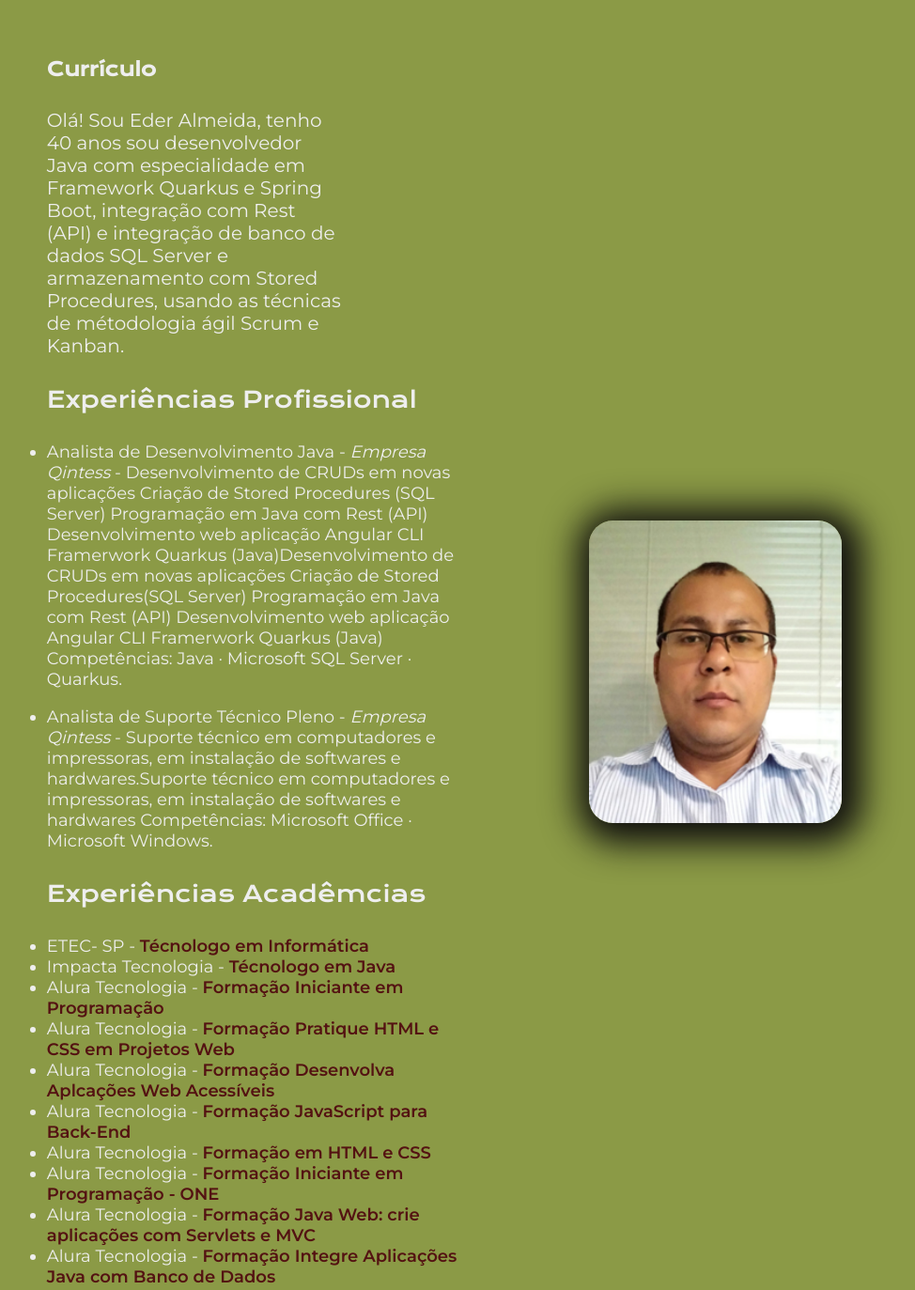
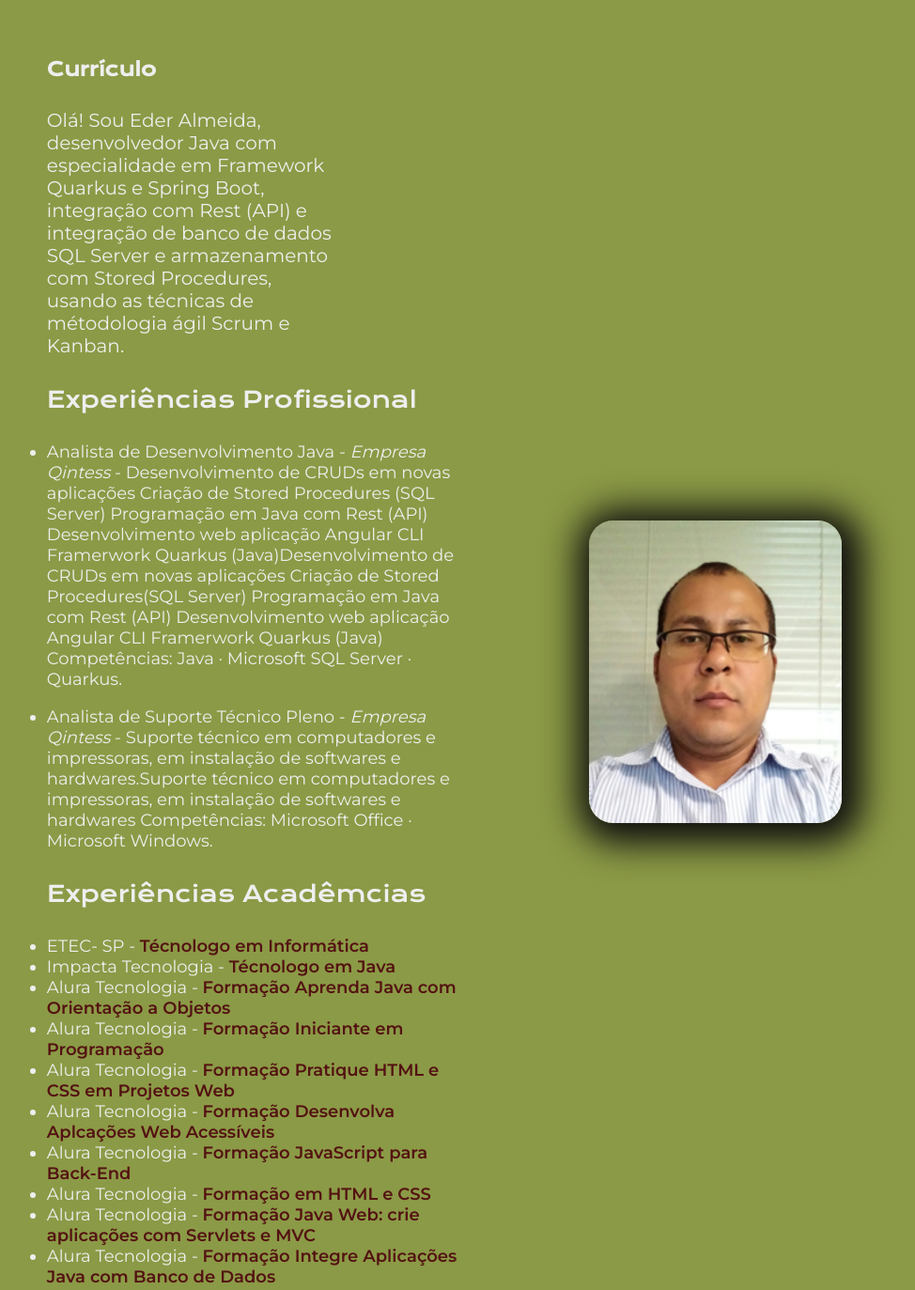
Before and after one commit to ederaalmeida/portifolio, a plain HTML site: page curriculum.html in a window 1280 px wide. Shown: the part 53-1426 px from the top of the page at 94% size, without its empty margins (167-1141 px from the left). Drawn offline with nearby package versions, Linux system fonts and the light colour scheme.

Commit message:
atualizado dados

```diff
--- a/curriculum.html
+++ b/curriculum.html
@@ -21,26 +21,42 @@
     <main class="apresentacao">
         <section class="apresentacao__conteudo">
             <h1 class="apresentacao__conteudo__titulo">Currículo</h1>
-            <p class="apresentacao__conteudo__texto">Olá! Sou Eder Almeida, tenho 40 anos sou desenvolvedor Java com especialidade em Framework Quarkus e Spring Boot, integração com Rest (API) e integração de banco de dados SQL Server e armazenamento com Stored Procedures, usando  as técnicas de métodologia ágil Scrum e Kanban.</p>
+            <p class="apresentacao__conteudo__texto">Olá! Sou Eder Almeida, desenvolvedor Java com
+                especialidade em Framework Quarkus e Spring Boot, integração com Rest (API) e integração de banco de
+                dados SQL Server e armazenamento com Stored Procedures, usando as técnicas de métodologia ágil Scrum e
+                Kanban.</p>
             <h2 class="apresentacao__links__subtitulo">Experiências Profissional</h1>
                 <ul class="apresetacao__conteudo__menu">
                     <li class="apresentacao__conteudo__menu__lista">
                         Analista de Desenvolvimento Java - <i>Empresa Qintess</i> -
                         Desenvolvimento de CRUDs em novas aplicações Criação de Stored Procedures (SQL Server)
                         Programação em Java com Rest (API) Desenvolvimento web aplicação Angular CLI
-                        Framerwork Quarkus (Java)Desenvolvimento de CRUDs em novas aplicações Criação de Stored Procedures(SQL Server) Programação em Java com Rest (API) Desenvolvimento web aplicação Angular CLI Framerwork Quarkus (Java) Competências: Java · Microsoft SQL Server · Quarkus.
+                        Framerwork Quarkus (Java)Desenvolvimento de CRUDs em novas aplicações Criação de Stored
+                        Procedures(SQL Server) Programação em Java com Rest (API) Desenvolvimento web aplicação Angular
+                        CLI Framerwork Quarkus (Java) Competências: Java · Microsoft SQL Server · Quarkus.
                     </li></br>
-                    <li class="apresentacao__conteudo__menu__lista">Analista de Suporte Técnico Pleno - <i>Empresa Qintess</i> - Suporte técnico em computadores e impressoras, em instalação de softwares e hardwares.Suporte técnico em computadores e impressoras, em instalação de softwares e hardwares Competências: Microsoft Office · Microsoft Windows.</li>
+                    <li class="apresentacao__conteudo__menu__lista">Analista de Suporte Técnico Pleno - <i>Empresa
+                            Qintess</i> - Suporte técnico em computadores e impressoras, em instalação de softwares e
+                        hardwares.Suporte técnico em computadores e impressoras, em instalação de softwares e hardwares
+                        Competências: Microsoft Office · Microsoft Windows.</li>
                 </ul>
 
                 <h2 class="apresentacao__links__subtitulo">Experiências Acadêmcias</h1>
                     <ul class="apresetacao__conteudo__menu">
-                        <li class="apresentacao__conteudo__menu__lista">ETEC- SP - <span>Técnologo em Informática</span></li>
+                        <li class="apresentacao__conteudo__menu__lista">ETEC- SP - <span>Técnologo em Informática</span>
+                        </li>
                         <li class="apresentacao__conteudo__menu__lista">Impacta Tecnologia - <span>Técnologo em
                                 Java</span></li>
-                                <li class="apresentacao__conteudo__menu__lista">
-                                    Alura Tecnologia - <span><a href="https://cursos.alura.com.br/degree/certificate/e1cc86e4-1000-449e-8fe6-47653241a883">Formação Iniciante em Programação</a></span>
-                                </li>
+                        <li class="apresentacao__conteudo__menu__lista">
+                            Alura Tecnologia - <span><a
+                                    href="https://cursos.alura.com.br/degree/certificate/07a113f0-9bdb-471f-b466-65b7b46e3287">Formação
+                                    Aprenda Java com Orientação a Objetos</a></span>
+                        </li>
+                        <li class="apresentacao__conteudo__menu__lista">
+                            Alura Tecnologia - <span><a
+                                    href="https://cursos.alura.com.br/degree/certificate/e1cc86e4-1000-449e-8fe6-47653241a883">Formação
+                                    Iniciante em Programação</a></span>
+                        </li>
                         <li class="apresentacao__conteudo__menu__lista">Alura Tecnologia - <span><a
                                     href="https://cursos.alura.com.br/degree/certificate/3a9ce247-5b73-4c70-8fb3-6e2978ee2c95">Formação
                                     Pratique HTML e CSS em Projetos Web</a></span></li>
@@ -55,10 +71,7 @@
                                     href="https://cursos.alura.com.br/degree/certificate/5b04c265-ff39-4f9c-9830-dbcec1b87df3">Formação
                                     em
                                     HTML e CSS</a></span></li>
-                        <li class="apresentacao__conteudo__menu__lista">Alura Tecnologia - <span><a
-                                    href="https://cursos.alura.com.br/degree/certificate/d96650ad-00c5-4bff-ad64-938f11e36190">Formação
-                                    Iniciante em
-                                    Programação - ONE</a></span></li>
+
                         <li class="apresentacao__conteudo__menu__lista">Alura Tecnologia - <span><a
                                     href="https://cursos.alura.com.br/degree/certificate/12c91dc6-b72f-4d71-a427-ec2276feb576">Formação
                                     Java Web: crie aplicações com Servlets e MVC</a></span></li>
```
Also changed, not shown: about.html (+1 -1 lines).
